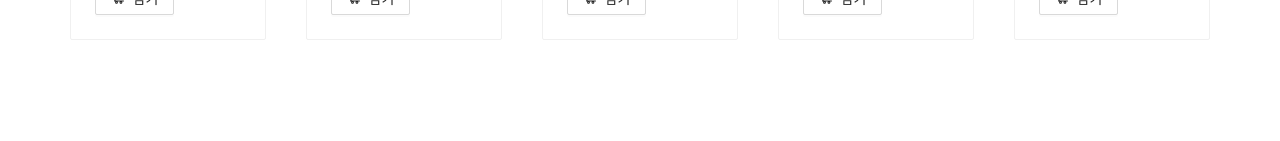
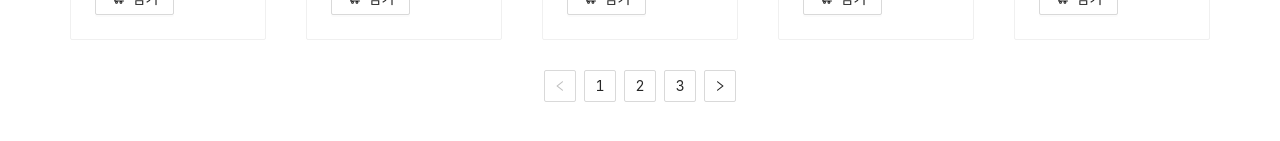
Before and after one commit to YimJiYoung/class101-assignment, a React (Create React App) app in the folder class101/: page / in a window 1280 px wide. Shown: the part 335-476 px from the top of the page. Built offline with nearby package versions, Linux system fonts and the light colour scheme.

Commit message:
feat: pagination을 위한 커스텀 훅 구현
- items배열과 pageSize를 인자로 받아 Pagination 컴포넌트를 렌더링하는
renderPagination과 현재 보여줄 currentItems 반환하는 훅 구현

```diff
--- /dev/null
+++ b/class101/src/hooks/usePagination.tsx
@@ -0,0 +1,22 @@
+import React, { useState, useEffect } from 'react';
+import { Pagination } from 'antd';
+
+function usePagination<T>(items: T[], pageSize: number) {
+  const [currentItems, setCurrentItems] = useState<T[]>([]);
+
+  useEffect(() => { // items 달라졌을떄 currentItems 새로 설정
+    setCurrentItems(items.slice(0, pageSize));
+  }, [items]);
+
+  const handlePageChage = (page: number) => {
+    const indexOfLastItem = page * pageSize;
+    const indexOfFirstItem = indexOfLastItem - pageSize;
+    setCurrentItems(items.slice(indexOfFirstItem, indexOfLastItem));
+  };
+
+  const renderPagination = () => <Pagination total={items.length} pageSize={pageSize} onChange={handlePageChage} />;
+
+  return [currentItems, renderPagination] as const;
+}
+
+export default usePagination;
--- a/class101/src/pages/Products.tsx
+++ b/class101/src/pages/Products.tsx
@@ -1,7 +1,14 @@
 import React, { useContext, useMemo } from 'react';
+import styled from 'styled-components';
 import ProductList from '../components/common/ProductList';
 import productContext from '../contexts/productContext';
 import IProduct from '../types/product';
+import usePagination from '../hooks/usePagination';
+
+const PaginationWrapper = styled.div`
+  margin: 30px;
+  text-align: center;
+`;
 
 function Products() {
   const products = useContext(productContext);
@@ -9,8 +16,15 @@ function Products() {
   const sortProductByScore = (_products: IProduct[]) => [..._products].sort((a, b) => b.score - a.score);
   const sortedProducts = useMemo(() => sortProductByScore(products), [products]);
 
+  const [currentProducts, renderPagination] = usePagination<IProduct>(sortedProducts, 5);
+
   return (
-    <ProductList products={sortedProducts.slice(0, 5)} />
+    <>
+      <ProductList products={currentProducts} />
+      <PaginationWrapper>
+        {renderPagination()}
+      </PaginationWrapper>
+    </>
   );
 }
 
```
